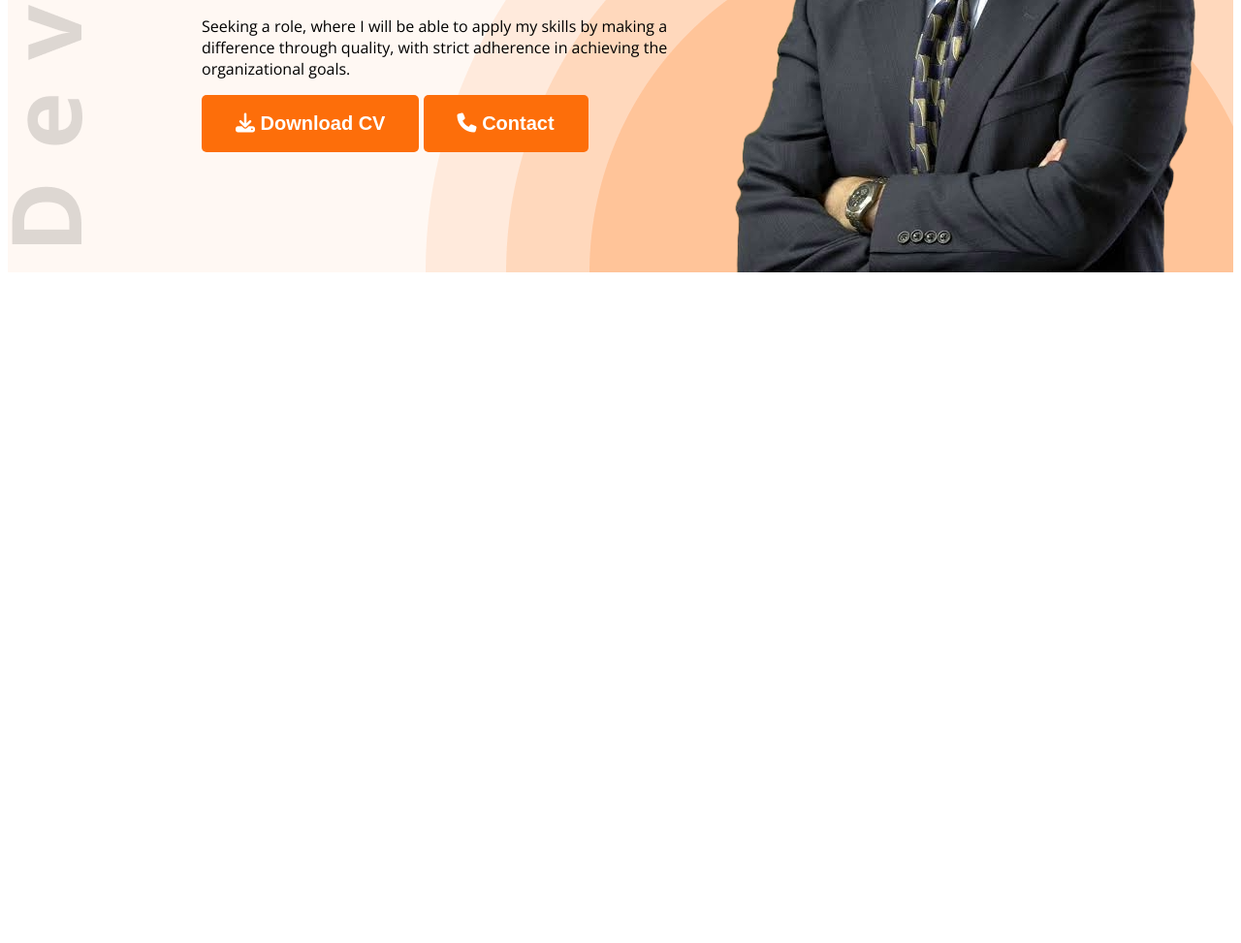
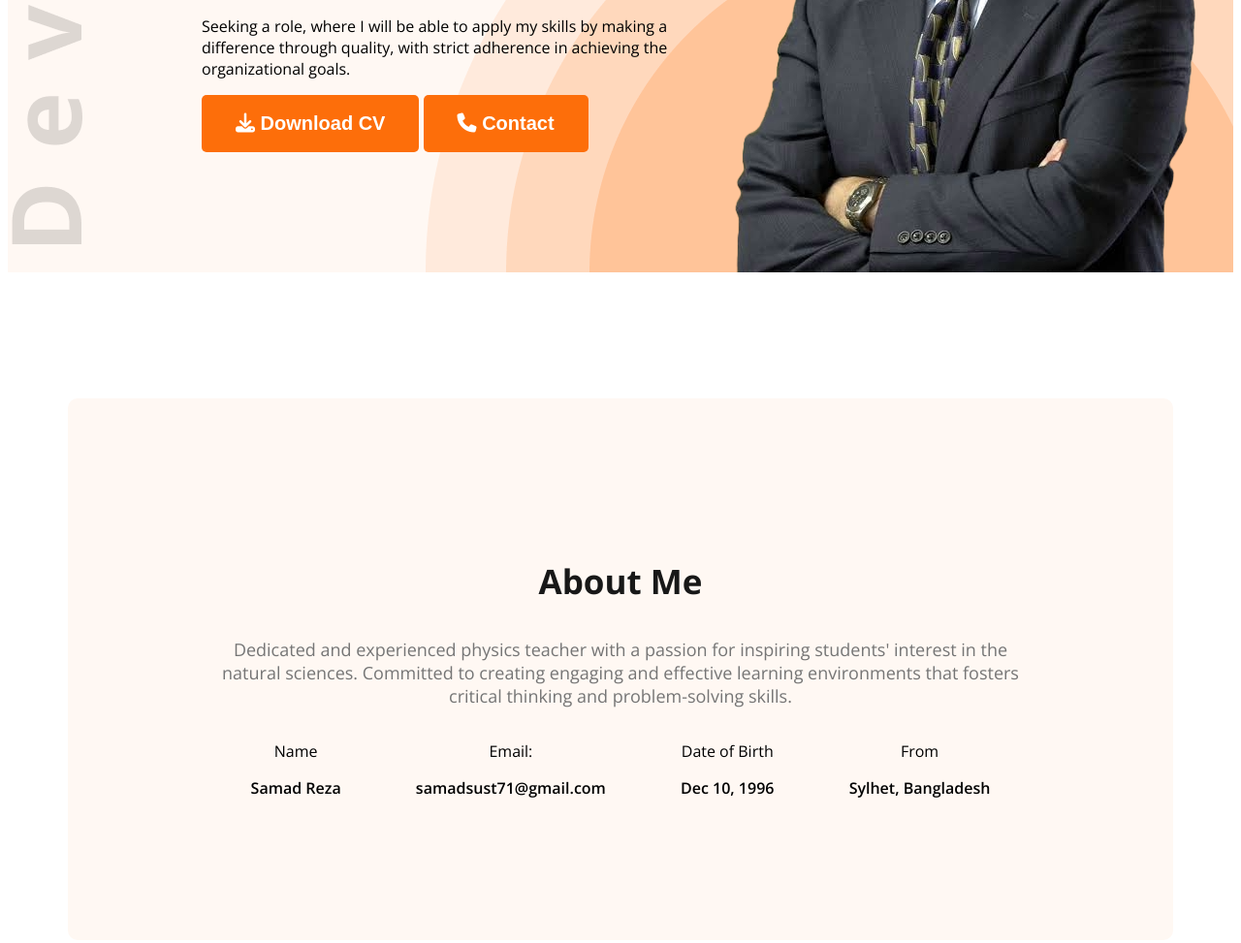
Before and after one commit to Samadsust71/My-portfolio-website, a plain HTML site: page index.html in a window 1280 px wide. Shown: the part 547-1520 px from the top of the page at 97% size. Before the commit the page ends 836 px from the top, so only its background shows below. Drawn offline with nearby package versions, Linux system fonts and the light colour scheme.

Commit message:
about section done

```diff
--- a/index.html
+++ b/index.html
@@ -4,12 +4,17 @@
     <meta charset="UTF-8" />
     <meta name="viewport" content="width=device-width, initial-scale=1.0" />
     <title>My Portfolio</title>
-    <link rel="preconnect" href="https://fonts.googleapis.com">
-    <link rel="preconnect" href="https://fonts.gstatic.com" crossorigin>
-    <link href="https://fonts.googleapis.com/css2?family=Open+Sans:ital,wght@0,300..800;1,300..800&display=swap"
-        rel="stylesheet">
+    <link rel="preconnect" href="https://fonts.googleapis.com" />
+    <link rel="preconnect" href="https://fonts.gstatic.com" crossorigin />
+    <link
+      href="https://fonts.googleapis.com/css2?family=Open+Sans:ital,wght@0,300..800;1,300..800&display=swap"
+      rel="stylesheet"
+    />
     <link rel="stylesheet" href="style.css" />
-    <script src="https://kit.fontawesome.com/d7b7563d24.js" crossorigin="anonymous"></script>
+    <script
+      src="https://kit.fontawesome.com/d7b7563d24.js"
+      crossorigin="anonymous"
+    ></script>
   </head>
   <body class="open-sans-normal">
     <!--header section starts here-->
@@ -45,13 +50,41 @@
     </header>
     <!--header section ends here-->
     <main>
-        <!--main section starts here-->
+      <!--main section starts here-->
 
-        <!--main section ends here-->
+      <!--about section stars-->
+      <section class="about secondary-bg">
+        <h3 class="section-title">About Me</h3>
+        <p class="section-description">
+          Dedicated and experienced physics teacher with a passion for inspiring
+          students' interest in the natural sciences. Committed to creating
+          engaging and effective learning environments that fosters critical
+          thinking and problem-solving skills.
+        </p>
+        <div class="about-items">
+          <!-- .about-item*4>p.item-title+p.item-description -->
+          <div class="about-item">
+            <p class="item-title">Name</p>
+            <p class="item-description">Samad Reza</p>
+          </div>
+          <div class="about-item">
+            <p class="item-title">Email:</p>
+            <p class="item-description">samadsust71@gmail.com</p>
+          </div>
+          <div class="about-item">
+            <p class="item-title">Date of Birth</p>
+            <p class="item-description">Dec 10, 1996</p>
+          </div>
+          <div class="about-item">
+            <p class="item-title">From</p>
+            <p class="item-description">Sylhet, Bangladesh</p>
+          </div>
+        </div>
+      </section>
+      <!--about section ends-->
+    </main>
+    <!--main section ends here-->
 
-    </main>
-    <footer>
-
-    </footer>
+    <footer></footer>
   </body>
 </html>
--- a/style.css
+++ b/style.css
@@ -1,4 +1,5 @@
 @import url('https://fonts.googleapis.com/css2?family=Open+Sans:ital,wght@0,300..800;1,300..800&display=swap');
+
 
 .open-sans-normal {
     font-family: "Open Sans", sans-serif;
@@ -10,7 +11,7 @@
 
 /* shared style */
 .secondary-bg {
-    background-color: #FFF8F3;
+    background-color: rgb(255, 248, 243);
 }
 
 .text-primary {
@@ -91,6 +92,8 @@ nav li a {
 
 .banner-content {
     max-width: 580px;
+
+
 }
 
 .banner-greetings {
@@ -106,3 +109,29 @@ nav li a {
 .banner-profile-pic {
     width: 580px;
 }
+
+/* main section styles */
+main{
+    max-width: 1140px;
+    margin: 0 auto;
+}
+
+main section{
+    margin-top: 130px;
+    margin-bottom: 130px;
+}
+
+/* about styles */
+.about{
+    border-radius: 10px;
+    padding: 130px 150px;
+    text-align: center;
+
+}
+.about-items{
+    display: flex;
+    justify-content: space-around;
+}
+.item-description{
+    font-weight: 600;
+}
```
